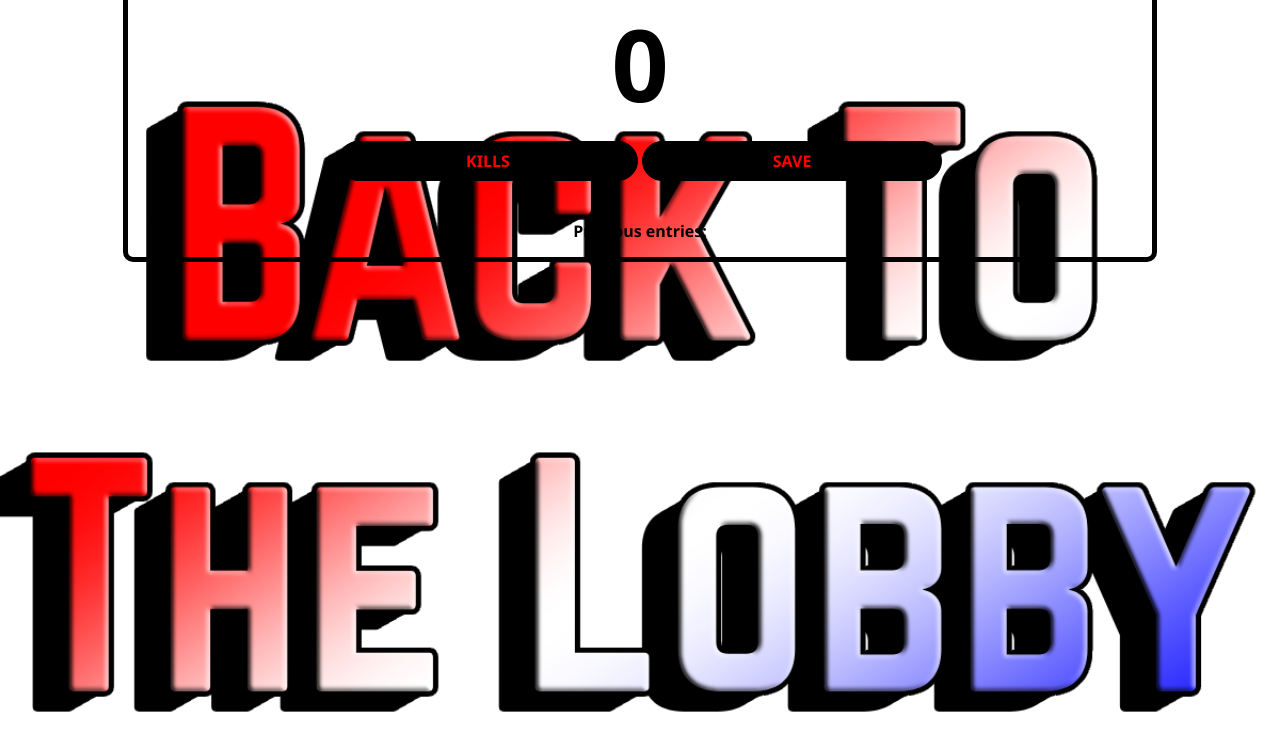
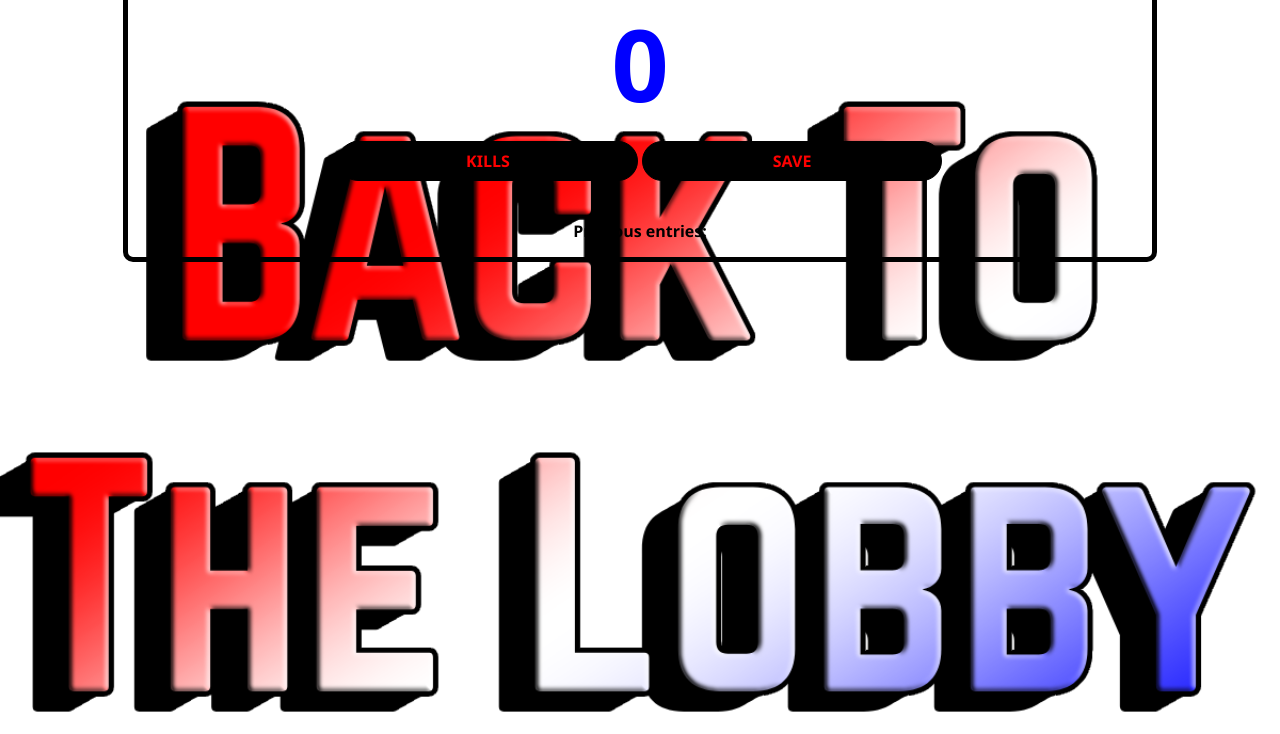
Before and after one commit to AvgAmerJoe/Kill-Counter-for-OBS, a plain HTML site: page index.html in a window 1280 px wide. Shown: the part 66-800 px from the top of the page. Drawn offline with nearby package versions, Linux system fonts and the light colour scheme.

Commit message:
Update index.css

```diff
--- a/index.css
+++ b/index.css
@@ -26,7 +26,7 @@ h2 {
     font-size: 100px;
     margin-top: 0;
     margin-bottom: 20px;
-    Color: black (background: Red);
+    Color: blue;
 
 
 
```
